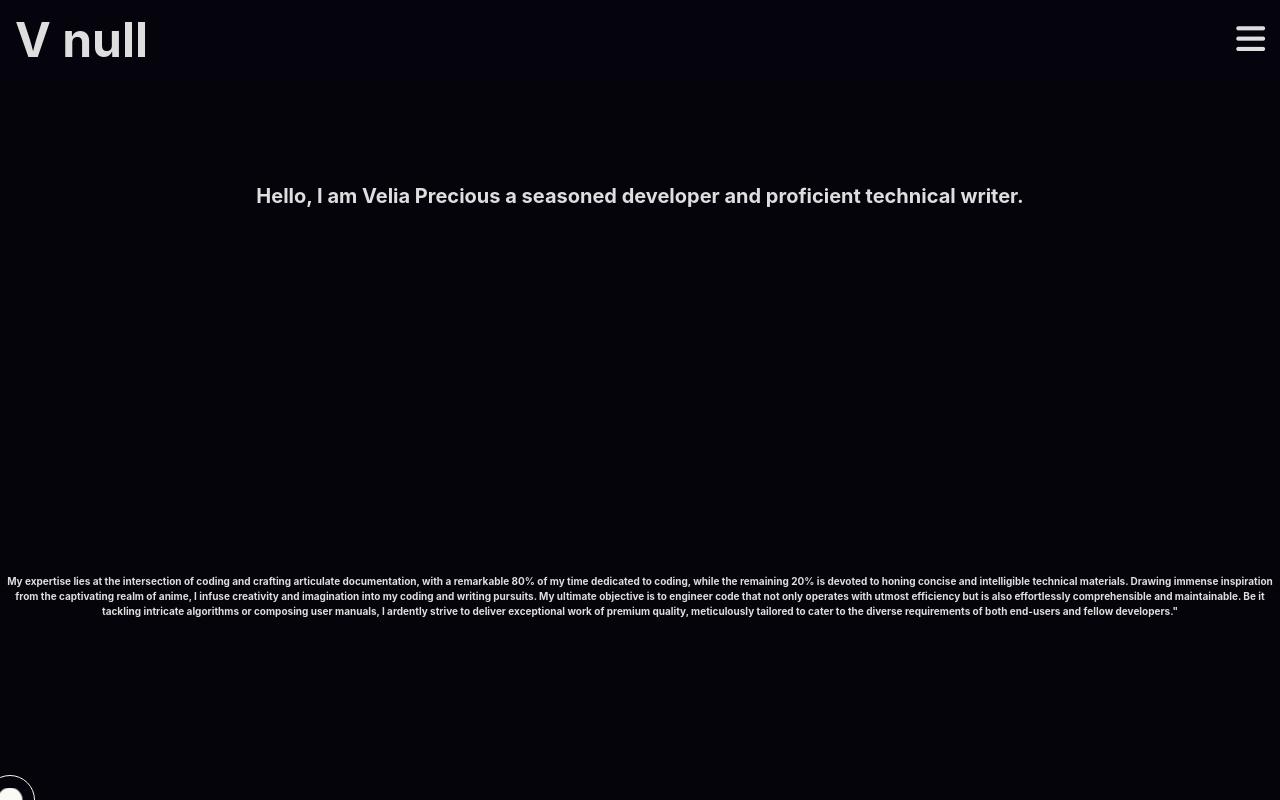
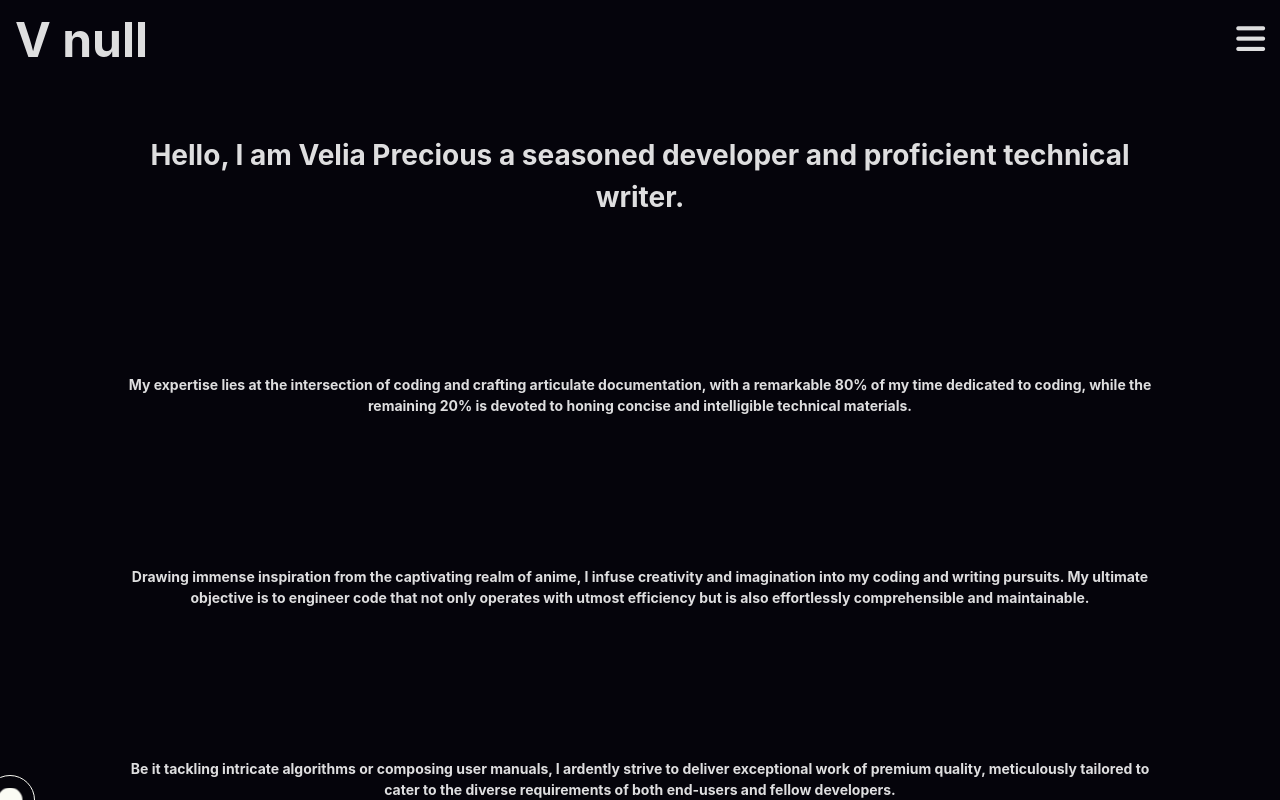
Before and after one commit to Vee-keme/portfolio, a React (Vite) app: page /about in a window 1280 px wide. Built offline with nearby package versions, Linux system fonts and the light colour scheme.

Commit message:
update about

```diff
--- a/src/pages/AboutPage.jsx
+++ b/src/pages/AboutPage.jsx
@@ -1,6 +1,7 @@
-import React from "react";
+import React, { useRef } from "react";
 import "../styles/Aboutpage.css";
 import { motion } from "framer-motion";
+// import { useScroll, useTransform } from "framer-motion";
 
 export default function AboutPage() {
   return (
@@ -8,29 +9,46 @@ export default function AboutPage() {
       className="Aboutpage"
       initial={{ width: 0 }}
       animate={{ width: "100%" }}
-      exit={{ x: window.innerWidth, transition: { duration: 0.1 } }}
+      exit={{ x: window.innerWidth, transition: { duration: 0.05 } }}
     >
-      <motion.h1
-        initial={{ x: -1000, opacity: 0 }}
-        animate={{ x: 0, opacity: 1 }}
-        transition={{ duration: "0.5", delay: "0.6" }}
-      >
-        Hello, I am <span>Velia Precious</span> a seasoned developer and
-        proficient technical writer.
-      </motion.h1>
-      <h4>
-        My expertise lies at the intersection of coding and crafting articulate
-        documentation, with a remarkable 80% of my time dedicated to coding,
-        while the remaining 20% is devoted to honing concise and intelligible
-        technical materials. Drawing immense inspiration from the captivating
-        realm of anime, I infuse creativity and imagination into my coding and
-        writing pursuits. My ultimate objective is to engineer code that not
-        only operates with utmost efficiency but is also effortlessly
-        comprehensible and maintainable. Be it tackling intricate algorithms or
-        composing user manuals, I ardently strive to deliver exceptional work of
-        premium quality, meticulously tailored to cater to the diverse
-        requirements of both end-users and fellow developers."
-      </h4>
+      <motion.main>
+        <motion.div
+          className="headerdiv"
+          variants={{
+            hidden: { opacity: 0, y: 25 },
+            visible: { opacity: 1, y: 0 },
+          }}
+          initial="hidden"
+          animate="visible"
+          transition={{ duration: 1, delay: 0.5 }}
+        >
+          <h1>
+            Hello, I am Velia Precious a seasoned developer and proficient
+            technical writer.
+          </h1>
+        </motion.div>
+
+        {/* JUST USE ONSCROLL ANIMATIONS AND LATER FIX THE H1 INTO AN HORIZONTAL SCROLL POSITION ON SCROLL */}
+        <h4 className="expertise">
+          My expertise lies at the intersection of coding and crafting
+          articulate documentation, with a remarkable 80% of my time dedicated
+          to coding, while the remaining 20% is devoted to honing concise and
+          intelligible technical materials.
+        </h4>
+        <h4 className="drive">
+          Drawing immense inspiration from the captivating realm of anime, I
+          infuse creativity and imagination into my coding and writing pursuits.
+          My ultimate objective is to engineer code that not only operates with
+          utmost efficiency but is also effortlessly comprehensible and
+          maintainable.
+        </h4>
+        <h4>
+          Be it tackling intricate algorithms or composing user manuals, I
+          ardently strive to deliver exceptional work of premium quality,
+          meticulously tailored to cater to the diverse requirements of both
+          end-users and fellow developers.
+        </h4>
+      </motion.main>
     </motion.div>
   );
 }
--- a/src/styles/Aboutpage.css
+++ b/src/styles/Aboutpage.css
@@ -3,6 +3,27 @@
   height: 100vh;
   background-color: #05040b;
   overflow: hidden;
-  display: grid;
-  place-items: center;
+  display: flex;
+  padding-top: 10%;
+  padding-left: 10%;
+  padding-right: 10%;
+  font-size: 1.4rem;
+  overflow-y: scroll;
 }
+
+main {
+  display: flex;
+  flex-direction: column;
+  gap: 15rem;
+}
+main .headerdiv {
+  width: 100%;
+  height: 300px;
+  display: flex;
+  justify-content: center;
+  align-items: center;
+}
+main .headerdiv h1 {
+  width: 100%;
+  display: block;
+}
```
